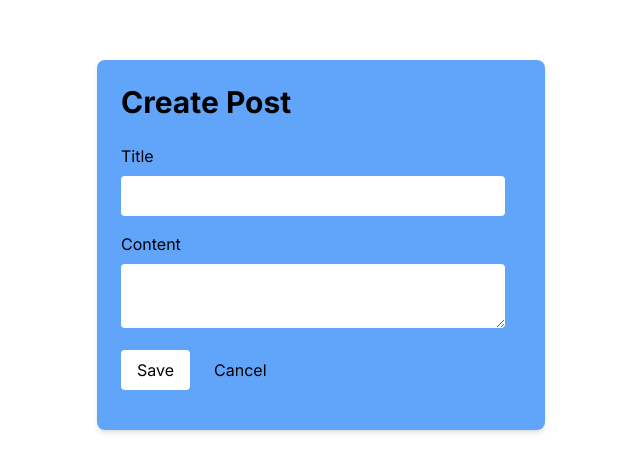
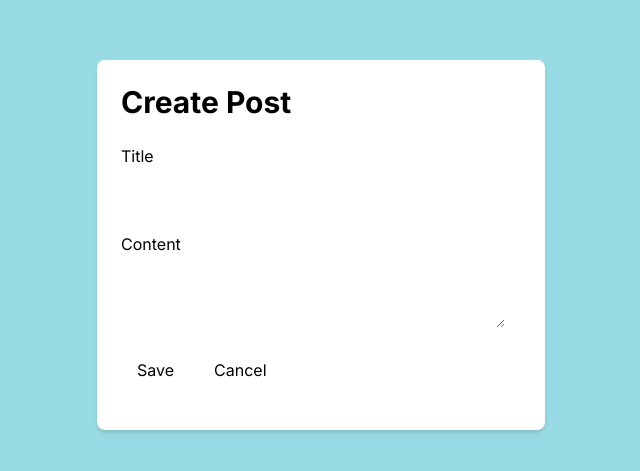
Before and after one commit to meirosa/Diary-app, a Next.js app: page /posts/create in a window 1280 px wide. Shown: the part 155-626 px from the top of the page, without its empty margins (319-959 px from the left). Built offline with nearby package versions, Linux system fonts and the light colour scheme.

Commit message:
Update page.tsx

```diff
--- a/src/app/posts/create/page.tsx
+++ b/src/app/posts/create/page.tsx
@@ -3,8 +3,8 @@ import PostForm from "@/components/post-form";
 
 export default function PostsCreate() {
     return (
-        <main className="min-h-screen flex items-center justify-center bg-white p-8">
-            <div className="w-full max-w-md mx-auto bg-blue-400 p-6 rounded-lg shadow-md">
+        <main className="min-h-screen flex items-center justify-center bg-[#99dbe4] p-8">
+            <div className="w-full max-w-md mx-auto bg-white p-6 rounded-lg shadow-md">
                 <PostForm formAction={createPost} initialData={{ title: '', content: '' }} />
             </div>
         </main>
```
